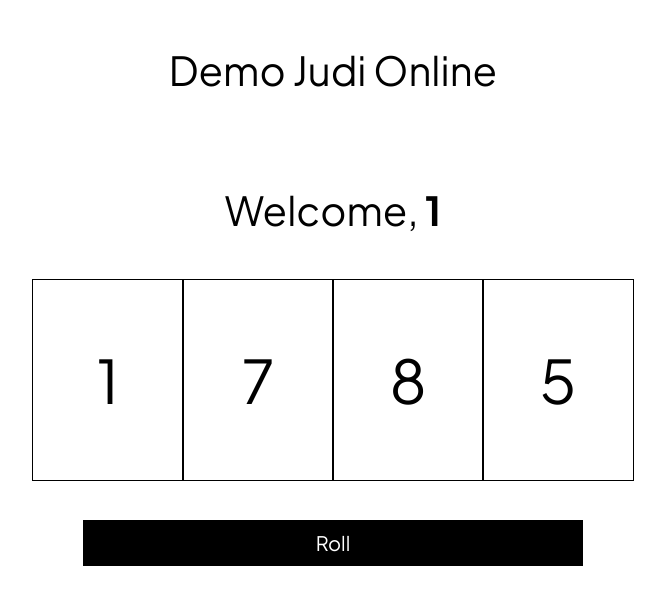
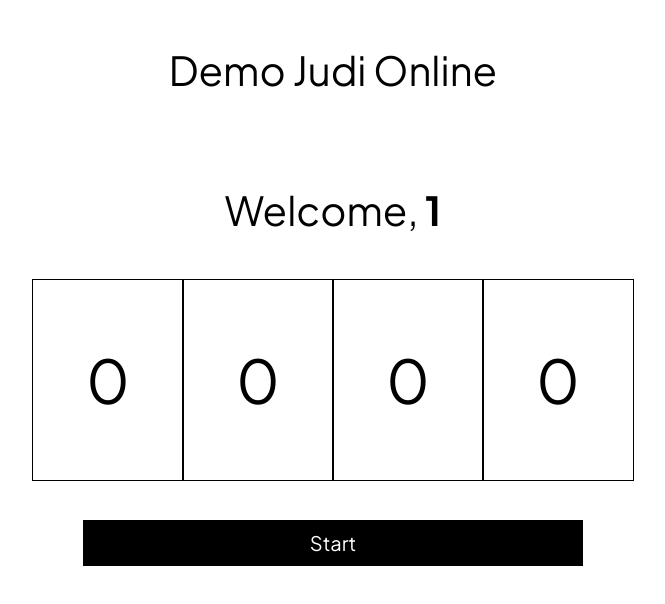
Before and after one commit to Lembaran-Bayan/Demo-Judi-Online, a Next.js app: page /slot/1 in a window 1280 px wide. Shown: the top 604 px of the page, without its empty margins (307-972 px from the left). Built offline with nearby package versions, Linux system fonts and the light colour scheme.

Commit message:
feat: add end of roll audio

```diff
--- a/src/pages/slot/[username].tsx
+++ b/src/pages/slot/[username].tsx
@@ -1,18 +1,22 @@
 import { useRouter } from "next/router";
-import { useEffect, useState } from "react";
+import { useEffect, useRef, useState } from "react";
 
 export default function SlotMachine() {
   const router = useRouter();
   const [username, setUsername] = useState<string>("");
-  const [slot1, setSlot1] = useState<number>(10);
-  const [slot2, setSlot2] = useState<number>(10);
-  const [slot3, setSlot3] = useState<number>(10);
-  const [slot4, setSlot4] = useState<number>(10);
+  const [slot1, setSlot1] = useState<number>(0);
+  const [slot2, setSlot2] = useState<number>(0);
+  const [slot3, setSlot3] = useState<number>(0);
+  const [slot4, setSlot4] = useState<number>(0);
 
-  const [isRollingSlot1, setIsRollingSlot1] = useState<boolean>(true);
-  const [isRollingSlot2, setIsRollingSlot2] = useState<boolean>(true);
-  const [isRollingSlot3, setIsRollingSlot3] = useState<boolean>(true);
-  const [isRollingSlot4, setIsRollingSlot4] = useState<boolean>(true);
+  const [isRollingSlot1, setIsRollingSlot1] = useState<boolean>(false);
+  const [isRollingSlot2, setIsRollingSlot2] = useState<boolean>(false);
+  const [isRollingSlot3, setIsRollingSlot3] = useState<boolean>(false);
+  const [isRollingSlot4, setIsRollingSlot4] = useState<boolean>(false);
+
+  const [audioEndTrigger, setAudioEndTrigger] = useState<number>(0);
+
+  const audioRef = useRef<HTMLAudioElement>(null);
 
   useEffect(() => {
     setUsername(router.query.username as string);
@@ -73,6 +77,11 @@ export default function SlotMachine() {
     // eslint-disable-next-line react-hooks/exhaustive-deps
   }, [isRollingSlot1, isRollingSlot2, isRollingSlot3, isRollingSlot4]);
 
+  useEffect(() => {
+    audioRef?.current?.play();
+    console.log("play end sound");
+  }, [audioEndTrigger]);
+
   if (username)
     return (
       <main className="font-jakarta">
@@ -103,12 +112,12 @@ export default function SlotMachine() {
             className="text-[20px] bg-black text-white w-[500px] py-2 mt-10 hover:bg-black/70"
             onClick={() => {
               if (!isRollingSlot4) {
-                setIsRollingSlot1(true)
-                setIsRollingSlot2(true)
-                setIsRollingSlot3(true)
-                setIsRollingSlot4(true)
+                setIsRollingSlot1(true);
+                setIsRollingSlot2(true);
+                setIsRollingSlot3(true);
+                setIsRollingSlot4(true);
                 return;
-              };
+              }
               setIsRollingSlot1(false);
               const adminRoll = Math.floor(Math.random() * 10);
               if (username == "Admin") {
@@ -117,6 +126,7 @@ export default function SlotMachine() {
               } else {
                 setSlot1(Math.floor(Math.random() * 10));
               }
+              setAudioEndTrigger((prev) => prev + 1);
 
               setTimeout(() => {
                 if (username == "Admin") {
@@ -125,7 +135,8 @@ export default function SlotMachine() {
                   setSlot2(Math.floor(Math.random() * 10));
                 }
                 setIsRollingSlot2(false);
-              }, 500);
+                setAudioEndTrigger((prev) => prev + 1);
+              }, 800);
               setTimeout(() => {
                 if (username == "Admin") {
                   setSlot3(adminRoll);
@@ -133,7 +144,8 @@ export default function SlotMachine() {
                   setSlot3(Math.floor(Math.random() * 10));
                 }
                 setIsRollingSlot3(false);
-              }, 1000);
+                setAudioEndTrigger((prev) => prev + 1);
+              }, 1600);
               setTimeout(() => {
                 if (username == "Admin") {
                   setSlot4(adminRoll);
@@ -141,12 +153,21 @@ export default function SlotMachine() {
                   setSlot4(Math.floor(Math.random() * 10));
                 }
                 setIsRollingSlot4(false);
-              }, 1500);
+                setAudioEndTrigger((prev) => prev + 1);
+              }, 2400);
             }}
           >
-            {isRollingSlot4 ? "Roll" : "Roll again"}
+            {isRollingSlot4 ? "Roll" : "Start"}
           </button>
         </section>
+
+        <audio ref={audioRef}>
+          <source
+            src="/RollEnd.wav"
+            type="audio/mpeg"
+          />
+          Your browser does not support the audio element.
+        </audio>
       </main>
     );
 }
```
Also changed, not shown: 1 other file (tests, documents, lock files or other folders).
